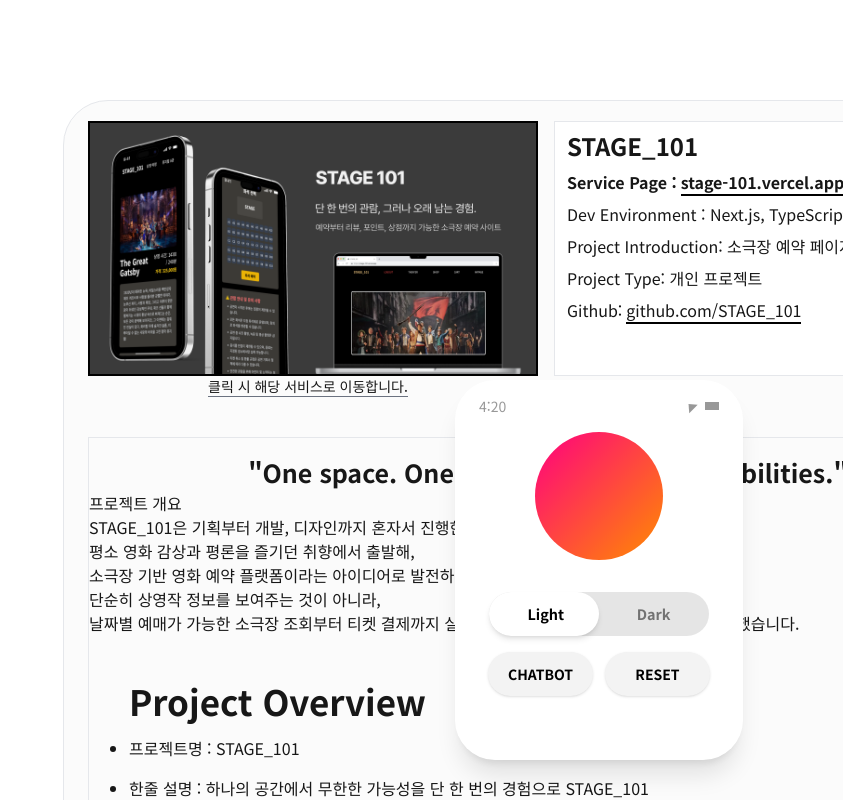
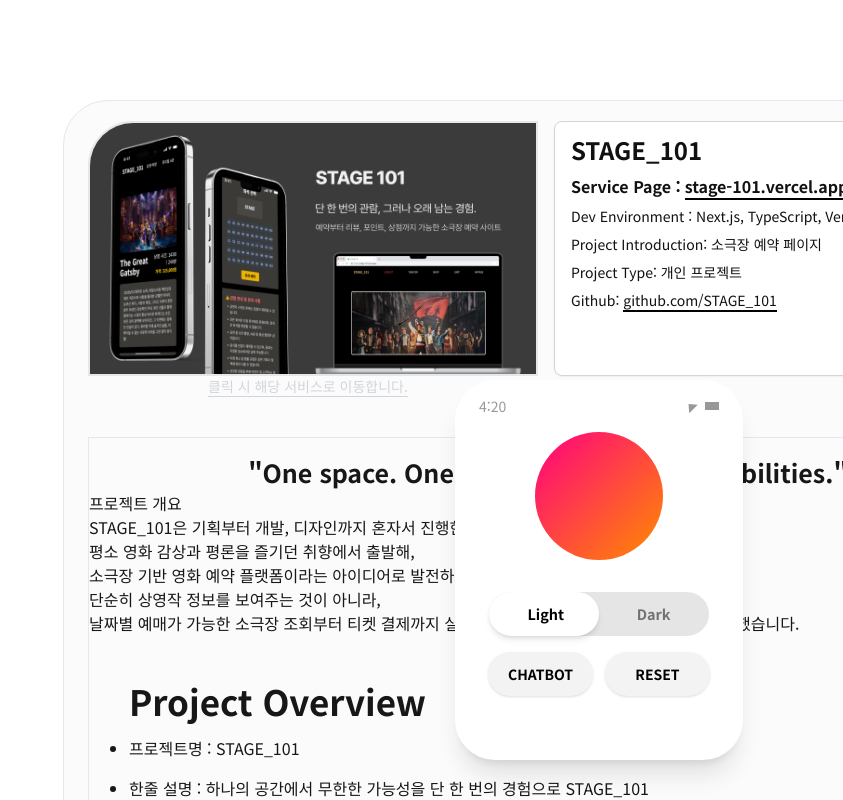
Before and after one commit to YouKnowThat-Park/WooSeokBot, a Next.js app in the folder front/: page /project/stage101 in a window 1280 px wide. Shown: the top 800 px of the page, without its empty margins (437-1280 px from the left). Built offline with nearby package versions, Linux system fonts and the light colour scheme.

Commit message:
: refactor : 프로젝트마다 사용할 수 있도록 재사용 가능한 컴포넌트 분리

```diff
--- /dev/null
+++ b/front/src/app/project/_components/ProjectHero.tsx
@@ -0,0 +1,80 @@
+// /project/_components/ProjectHero.tsx
+import Image from "next/image";
+import React from "react";
+
+type ProjectHeroProps = {
+  title: string;
+  imageSrc: string;
+  serviceUrl: string;
+  githubUrl: string;
+  description: string;
+  devEnv: string;
+  type: string;
+};
+
+const ProjectHero = ({
+  title,
+  imageSrc,
+  serviceUrl,
+  githubUrl,
+  description,
+  devEnv,
+  type,
+}: ProjectHeroProps) => {
+  return (
+    <div className="flex gap-4 mt-5">
+      {/* Left Image */}
+      <div className="flex flex-col">
+        <a href={serviceUrl} target="_blank" rel="noopener noreferrer">
+          <Image
+            src={imageSrc}
+            alt={`${title} 이미지`}
+            width={450}
+            height={100}
+            className="border-2 rounded-tl-[45px] cursor-pointer"
+          />
+        </a>
+        <p className="text-sm ml-[120px] border-b text-gray-300 border-gray-300 w-fit">
+          클릭 시 해당 서비스로 이동합니다.
+        </p>
+      </div>
+
+      {/* Right Text */}
+      <div className="w-[450px] h-[255px] border border-neutral-300 dark:border-neutral-700 bg-white dark:bg-[#2e2e2e] text-[#111] dark:text-[#fbfbfb] rounded-lg shadow-sm">
+        <div className="flex flex-col gap-2 mt-3 ml-4 pr-4">
+          <h2 className="text-2xl font-black">{title}</h2>
+
+          <p className="font-semibold">
+            Service Page :
+            <a
+              href={serviceUrl}
+              target="_blank"
+              rel="noopener noreferrer"
+              className="ml-1 border-b-2 border-black dark:border-[#fbfbfb] hover:text-[#0070f3]"
+            >
+              {new URL(serviceUrl).hostname}
+            </a>
+          </p>
+
+          <p className="text-sm">Dev Environment : {devEnv}</p>
+          <p className="text-sm">Project Introduction: {description}</p>
+          <p className="text-sm">Project Type: {type}</p>
+
+          <p className="text-sm">
+            Github:
+            <a
+              href={githubUrl}
+              target="_blank"
+              rel="noopener noreferrer"
+              className="ml-1 border-b-2 border-black dark:border-[#fbfbfb] hover:text-[#0070f3]"
+            >
+              {githubUrl.replace("https://", "")}
+            </a>
+          </p>
+        </div>
+      </div>
+    </div>
+  );
+};
+
+export default ProjectHero;
--- /dev/null
+++ b/front/src/app/project/dogo/_components/DoGoHeroSection.tsx
@@ -0,0 +1,17 @@
+import ProjectHero from "../../_components/ProjectHero";
+
+const DoGoHeroSection = () => {
+  return (
+    <ProjectHero
+      title="STAGE_101"
+      imageSrc="/stage101.png"
+      serviceUrl="https://stage-101.vercel.app"
+      githubUrl="https://github.com/YouKnowThat-Park/STAGE_101"
+      description="소극장 예약 페이지"
+      devEnv="Next.js, TypeScript, Vercel"
+      type="개인 프로젝트"
+    />
+  );
+};
+
+export default DoGoHeroSection;
--- a/front/src/app/project/stage101/_components/HeroSection.tsx
+++ b/front/src/app/project/stage101/_components/HeroSection.tsx
@@ -4,43 +4,54 @@
 const HeroSection = () => {
   return (
     <>
-      <div className="flex gap-4 mt-5">
+      <div className="flex gap-4 mt-5 ">
         <div className="flex flex-col">
+          <a
+            href="https://stage-101.vercel.app"
+            target="_blank"
+            rel="noopener noreferrer"
+          >
             <Image
               src="/stage101.png"
               alt="스테이지101 이미지"
               width={450}
               height={100}
-            className="border-2 border-black"
+              className="border-2 rounded-tl-[45px] cursor-pointer"
             />
-          <p className="text-sm ml-[120px] border-b border-gray-500 w-fit">
+          </a>
+          <p className="text-sm ml-[120px] border-b text-gray-300 border-gray-300 w-fit">
             클릭 시 해당 서비스로 이동합니다.
           </p>
         </div>
-        <div className="bg-white w-[450px] h-[255px] border">
-          <div className="flex flex-col gap-2 mt-2 ml-3">
+        <div className="w-[450px] h-[255px] border border-neutral-300 dark:border-neutral-700 bg-white dark:bg-[#2e2e2e] text-[#111] dark:text-[#fbfbfb] rounded-lg shadow-sm">
+          <div className="flex flex-col gap-2 mt-3 ml-4 pr-4">
             <h2 className="text-2xl font-black">STAGE_101</h2>
-            <p className="font-bold">
+
+            <p className="font-semibold">
               Service Page :
               <a
                 href="https://stage-101.vercel.app"
                 target="_blank"
                 rel="noopener noreferrer"
-                className="ml-1  border-b-2 border-black"
+                className="ml-1 border-b-2 border-black dark:border-[#fbfbfb] hover:text-[#0070f3]"
               >
                 stage-101.vercel.app
               </a>
             </p>
-            <p>Dev Environment : Next.js, TypeScript, Vercel</p>
-            <p>Project Introduction: 소극장 예약 페이지</p>
-            <p>Project Type: 개인 프로젝트</p>
-            <p>
+
+            <p className="text-sm">
+              Dev Environment : Next.js, TypeScript, Vercel
+            </p>
+            <p className="text-sm">Project Introduction: 소극장 예약 페이지</p>
+            <p className="text-sm">Project Type: 개인 프로젝트</p>
+
+            <p className="text-sm">
               Github:
               <a
                 href="https://github.com/YouKnowThat-Park/STAGE_101"
                 target="_blank"
                 rel="noopener noreferrer"
-                className="ml-1  border-b-2 border-black"
+                className="ml-1 border-b-2 border-black dark:border-[#fbfbfb] hover:text-[#0070f3]"
               >
                 github.com/STAGE_101
               </a>
```
Lines whose indentation alone changed are shown as unchanged.
